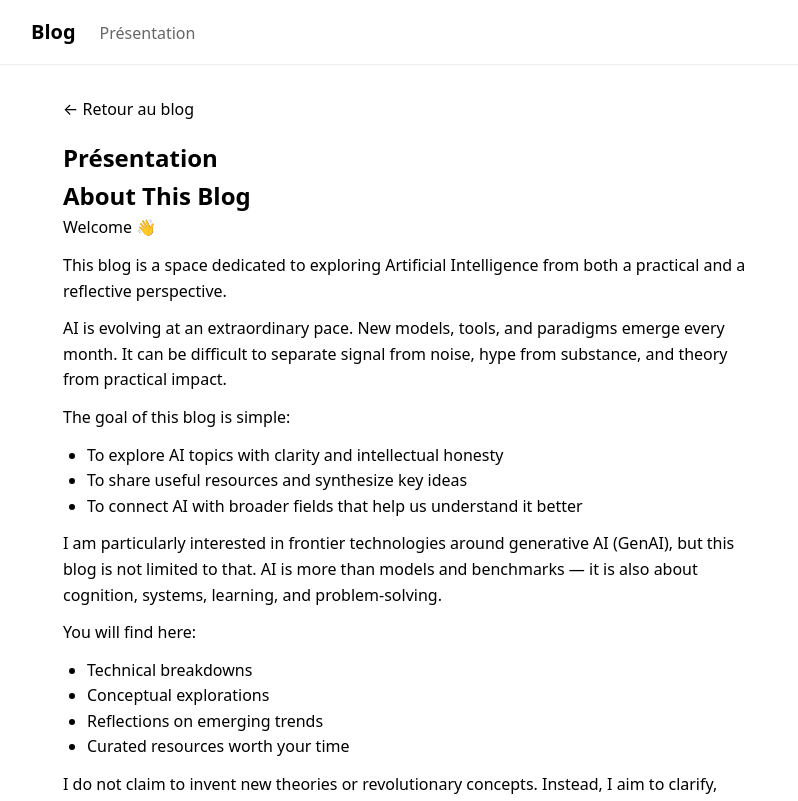
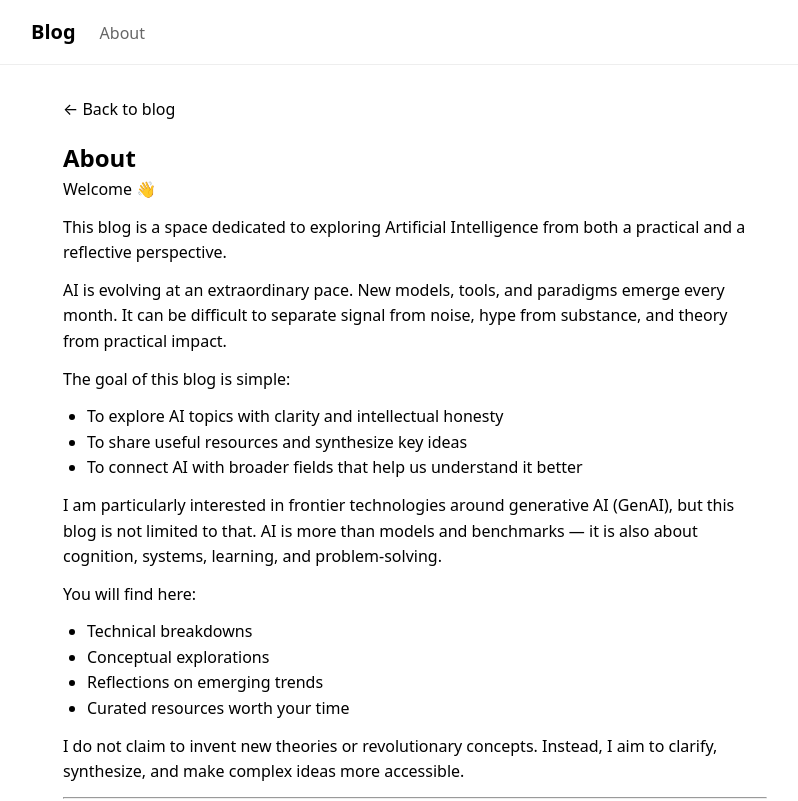
Before and after one commit to jbressand34/blog, a Next.js app: page /presentation in a window 1280 px wide. Shown: the top 801 px of the page, without its empty margins (225-1023 px from the left). Built offline with nearby package versions, Linux system fonts and the light colour scheme.

Commit message:
Fix: blog in english

```diff
--- a/app/articles/[slug]/page.tsx
+++ b/app/articles/[slug]/page.tsx
@@ -28,7 +28,7 @@ export default function ArticlePage({ params }: Props) {
             <span style={{ marginLeft: "1rem" }}>
               {category && (
                 <>
-                  Catégorie :{" "}
+                  Category:{" "}
                   <Link href={`/categories/${encodeURIComponent(category)}`}>
                     {category}
                   </Link>
@@ -37,7 +37,7 @@ export default function ArticlePage({ params }: Props) {
               {category && tags && tags.length > 0 && " · "}
               {tags && tags.length > 0 && (
                 <>
-                  Tags :{" "}
+                  Tags:{" "}
                   {tags.map((t, i) => (
                     <span key={t}>
                       <Link href={`/tags/${encodeURIComponent(t)}`}>{t}</Link>
--- a/app/categories/[category]/page.tsx
+++ b/app/categories/[category]/page.tsx
@@ -20,10 +20,10 @@ export default function CategoryPage({ params }: Props) {
   return (
     <main style={{ padding: "0 2rem 2rem", maxWidth: "48rem", margin: "0 auto" }}>
       <p style={{ marginBottom: "1rem" }}>
-        <Link href="/">← Retour au blog</Link>
+        <Link href="/">← Back to blog</Link>
       </p>
       <h1 style={{ fontSize: "1.5rem", marginBottom: "0.5rem" }}>
-        Catégorie : {category}
+        Category: {category}
       </h1>
       <p style={{ color: "#666", marginBottom: "1rem" }}>
         {articles.length} article{articles.length > 1 ? "s" : ""}.
--- a/app/layout.tsx
+++ b/app/layout.tsx
@@ -4,7 +4,7 @@ import Header from "@/components/Header";
 
 export const metadata: Metadata = {
   title: "Blog",
-  description: "Blog statique — JAMstack, Next.js",
+  description: "Static blog — JAMstack, Next.js",
 };
 
 export default function RootLayout({
@@ -13,7 +13,7 @@ export default function RootLayout({
   children: React.ReactNode;
 }>) {
   return (
-    <html lang="fr">
+    <html lang="en">
       <body>
         <Header />
         {children}
--- a/app/presentation/page.tsx
+++ b/app/presentation/page.tsx
@@ -9,10 +9,10 @@ export default function PresentationPage() {
     return (
       <main style={{ padding: "0 2rem 2rem", maxWidth: "48rem", margin: "0 auto" }}>
         <p style={{ marginBottom: "1rem" }}>
-          <Link href="/">← Retour au blog</Link>
+          <Link href="/">← Back to blog</Link>
         </p>
-        <h1>Présentation</h1>
-        <p>La page de présentation n’est pas encore configurée. Ajoutez <code>content/presentation.md</code>.</p>
+        <h1>About</h1>
+        <p>The about page is not configured yet. Add <code>content/presentation.md</code>.</p>
       </main>
     );
   }
@@ -20,7 +20,7 @@ export default function PresentationPage() {
   return (
     <main style={{ padding: "0 2rem 2rem", maxWidth: "48rem", margin: "0 auto" }}>
       <p style={{ marginBottom: "1rem" }}>
-        <Link href="/">← Retour au blog</Link>
+        <Link href="/">← Back to blog</Link>
       </p>
       <article>
         <h1>{presentation.title}</h1>
--- a/app/tags/[tag]/page.tsx
+++ b/app/tags/[tag]/page.tsx
@@ -20,10 +20,10 @@ export default function TagPage({ params }: Props) {
   return (
     <main style={{ padding: "0 2rem 2rem", maxWidth: "48rem", margin: "0 auto" }}>
       <p style={{ marginBottom: "1rem" }}>
-        <Link href="/">← Retour au blog</Link>
+        <Link href="/">← Back to blog</Link>
       </p>
       <h1 style={{ fontSize: "1.5rem", marginBottom: "0.5rem" }}>
-        Tag : {tag}
+        Tag: {tag}
       </h1>
       <p style={{ color: "#666", marginBottom: "1rem" }}>
         {articles.length} article{articles.length > 1 ? "s" : ""}.
--- a/components/Header.tsx
+++ b/components/Header.tsx
@@ -25,7 +25,7 @@ export default function Header() {
           Blog
         </Link>
         <Link href="/presentation" style={{ color: "#666" }}>
-          Présentation
+          About
         </Link>
       </nav>
     </header>
--- a/content/presentation.md
+++ b/content/presentation.md
@@ -1,5 +1,3 @@
-# About This Blog
-
 Welcome 👋
 
 This blog is a space dedicated to exploring Artificial Intelligence from both a practical and a reflective perspective.
--- a/lib/markdown.ts
+++ b/lib/markdown.ts
@@ -18,7 +18,7 @@ export type Article = {
 };
 
 /**
- * Lit et parse un article Markdown par son slug (nom du fichier sans .md).
+ * Reads and parses a Markdown article by its slug (filename without .md).
  */
 export function getArticleBySlug(slug: string): Article | null {
   const filePath = path.join(CONTENT_DIR, `${slug}.md`);
@@ -46,7 +46,7 @@ export function getArticleBySlug(slug: string): Article | null {
 }
 
 /**
- * Retourne la liste des slugs d’articles (noms des fichiers .md dans content/articles).
+ * Returns the list of article slugs (names of .md files in content/articles).
  */
 export function getArticleSlugs(): string[] {
   if (!fs.existsSync(CONTENT_DIR)) return [];
--- a/lib/presentation.ts
+++ b/lib/presentation.ts
@@ -11,7 +11,7 @@ export type Presentation = {
 
 /**
  * Lit et parse la page de présentation (content/presentation.md).
- * Retourne null si le fichier n'existe pas.
+ * Returns null if the file does not exist.
  */
 export function getPresentation(): Presentation | null {
   if (!fs.existsSync(PRESENTATION_PATH)) return null;
@@ -20,7 +20,7 @@ export function getPresentation(): Presentation | null {
   const { data, content } = matter(raw);
 
   return {
-    title: (data.title as string) ?? "Présentation",
+    title: (data.title as string) ?? "About",
     content,
   };
 }
```
Also changed, not shown: app/page.tsx (+6 -6 lines), content/articles/premier-article.md (+6 -6 lines), lib/taxonomy.ts (+6 -6 lines).
